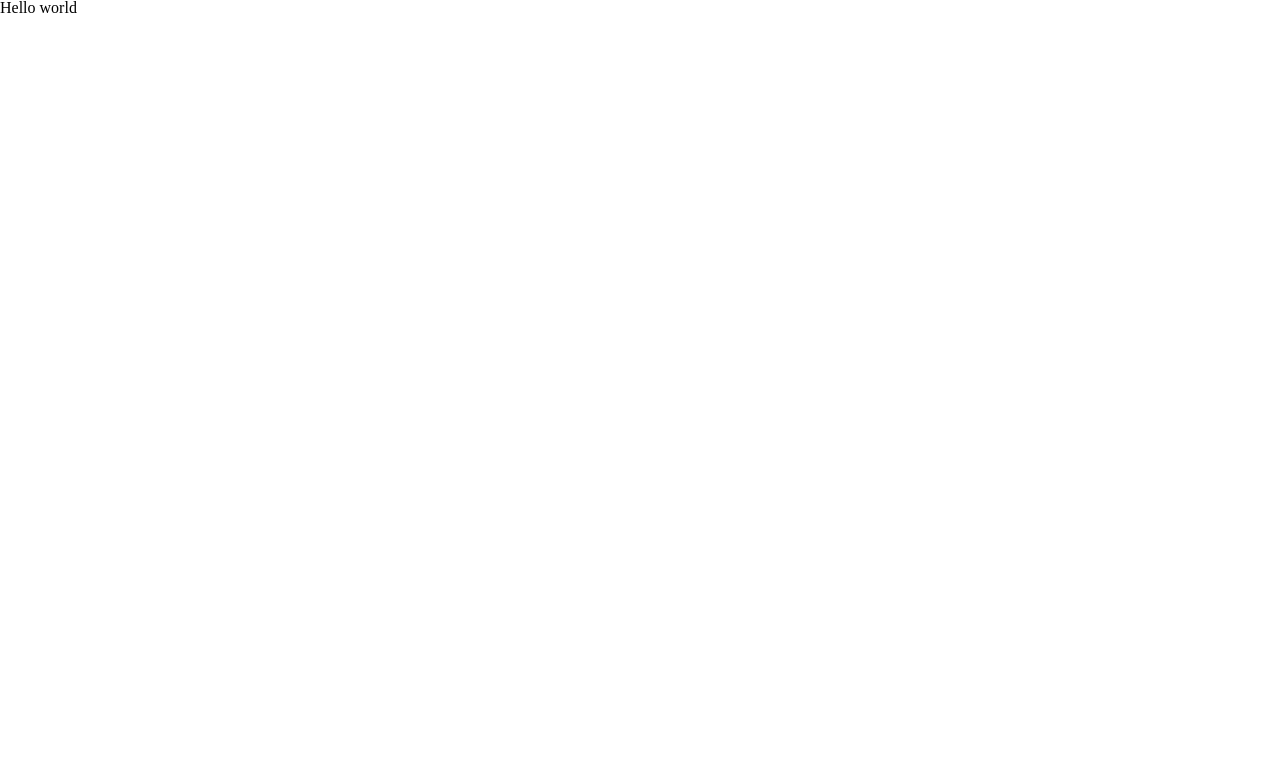
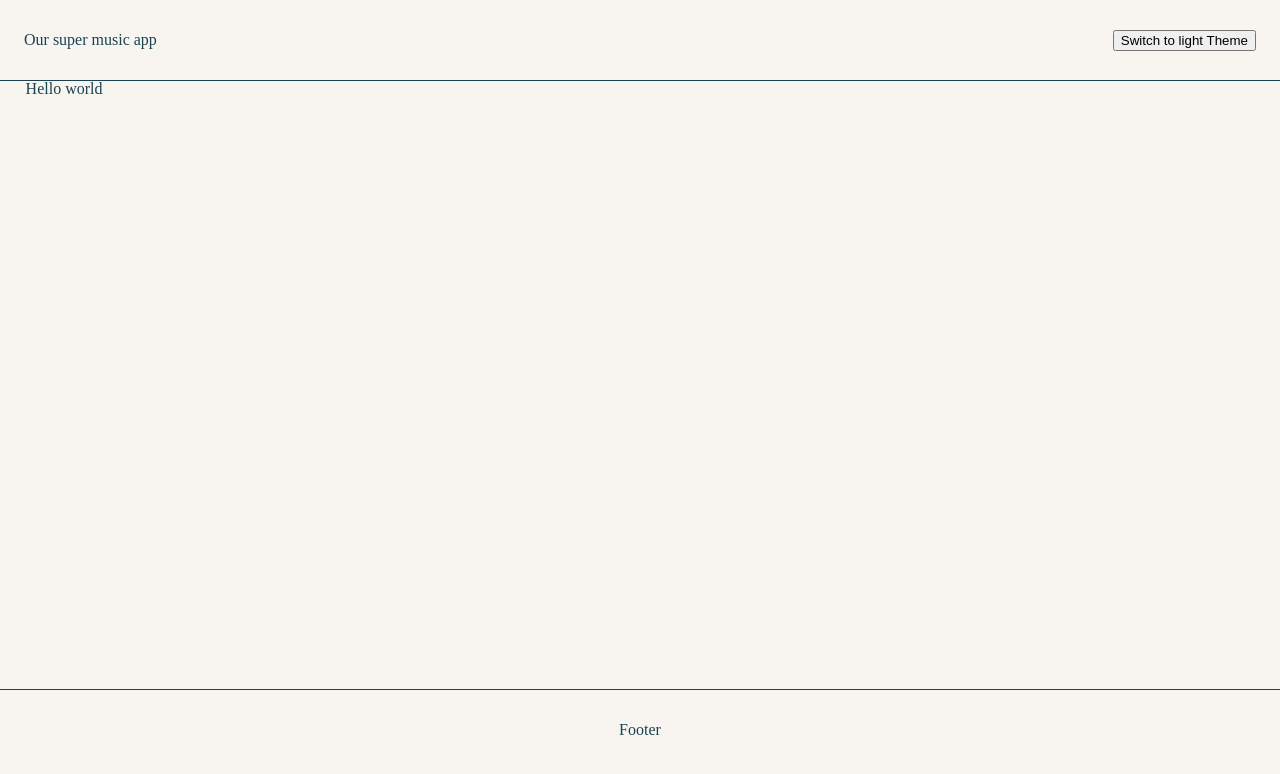
Before and after one commit to Jurss/DrumMachine, a React (Create React App) app: page / in a window 1280 px wide. Shown: the top 774 px of the page. Built offline with nearby package versions, Linux system fonts and the light colour scheme.

Commit message:
Add Header, Footer and style

```diff
--- a/package.json
+++ b/package.json
@@ -10,6 +10,7 @@
     "react-dom": "^17.0.2",
     "react-scripts": "4.0.3",
     "styled-component": "^2.8.0",
+    "styled-components": "^5.3.1",
     "web-vitals": "^1.1.2"
   },
   "scripts": {
--- a/src/App.js
+++ b/src/App.js
@@ -1,12 +1,13 @@
-import logo from './logo.svg';
 import './App.css';
+import Layout from 'components/UI/Layout.js';
 
 function App() {
-  return (
-    <div>
-      <h1>Hello world</h1>
-    </div>
-  );
+    return (
+
+        <Layout >
+          <h1 > Hello world </h1>
+        </Layout>
+    );
 }
 
 export default App;
--- /dev/null
+++ b/src/components/Footer/index.jsx
@@ -0,0 +1,17 @@
+import styled from "styled-components";
+
+export default function Header(){
+    return (
+        <Wrapper>
+            <p>Footer</p>
+        </Wrapper>
+    );
+};
+
+const Wrapper = styled.footer`
+    height: 80px;
+    display: flex;
+    justify-content: center;
+    align-items: center;
+    border-top: solid 1px;
+`;
--- /dev/null
+++ b/src/components/Header/index.jsx
@@ -0,0 +1,19 @@
+import styled from "styled-components";
+
+export default function Header({isLight, handleToggleTheme}){
+    return (
+        <Wrapper>
+            <h1>Our super music app</h1>
+            <button onClick={handleToggleTheme}>Switch to {isLight ? "light" : "dark"} Theme</button>
+        </Wrapper>
+    );
+};
+
+const Wrapper = styled.header`
+    height: 80px;
+    display: flex;
+    justify-content: space-between;
+    padding: 0 24px;
+    align-items: center;
+    border-bottom: solid 1px;
+`;
--- /dev/null
+++ b/src/components/UI/GlobalStyle.js
@@ -0,0 +1,11 @@
+import { createGlobalStyle } from "styled-components";
+
+const GlobalStyle = createGlobalStyle `
+    body{
+        transition: linear 0.2s;
+        color : ${props=>props.theme.mainColor};
+        background-color : ${props=>props.theme.backgroundColor};
+    }
+`;
+
+export default GlobalStyle;
--- a/src/components/UI/Theme/dark.json
+++ b/src/components/UI/Theme/dark.json
@@ -0,0 +1 @@
+{ "backgroundColor": "#194350", "mainColor": "#f8f5f1" }
--- a/src/components/UI/Theme/light.json
+++ b/src/components/UI/Theme/light.json
@@ -0,0 +1 @@
+{ "backgroundColor": "#f8f5f1", "mainColor": "#194350" }
--- a/src/components/UI/layout.js
+++ b/src/components/UI/layout.js
@@ -0,0 +1,36 @@
+import { useState } from 'react';
+import styled, {ThemeProvider} from 'styled-components';
+import GlobalStyle from './GlobalStyle.js';
+import lightTheme from './Theme/light.json';
+import darkTheme from './Theme/dark.json';
+import Header from 'components/Header';
+import Footer from 'components/Footer';
+
+export default function Layout({children}){
+    const [isLight, setIsLight] = useState(true);
+    const handleToggleTheme = () =>{
+        setIsLight(!isLight);
+    };
+
+    return (
+        <ThemeProvider theme={isLight ? lightTheme : darkTheme}>
+            <Wrapper >
+                <GlobalStyle />
+                <Header isLight={isLight} handleToggleTheme={handleToggleTheme}/>
+                <Main>
+                    {children}
+                </Main>
+                <Footer/>
+            </Wrapper>
+        </ThemeProvider>
+    )
+};
+const Wrapper = styled.div``;
+
+const Main = styled.div`
+    min-height: calc(100vh - 192px);
+    width: 96%;
+    max-width: 1240px;
+    margin-top: 32px;
+    margin: auto;
+`;
```
Also changed, not shown: 1 other file (tests, documents, lock files or other folders).
